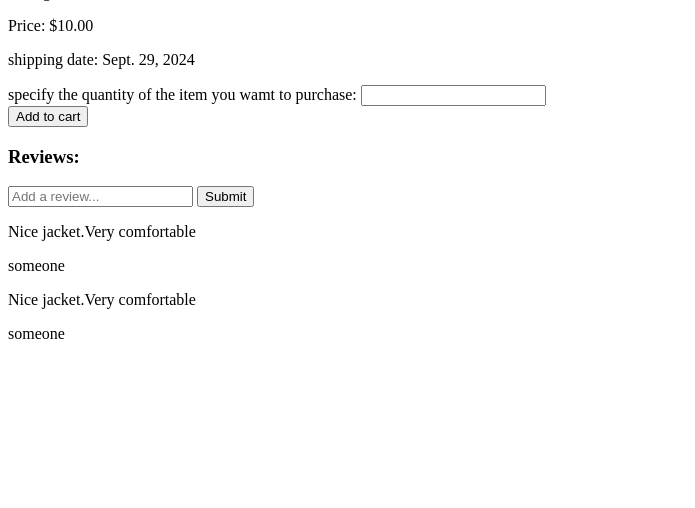
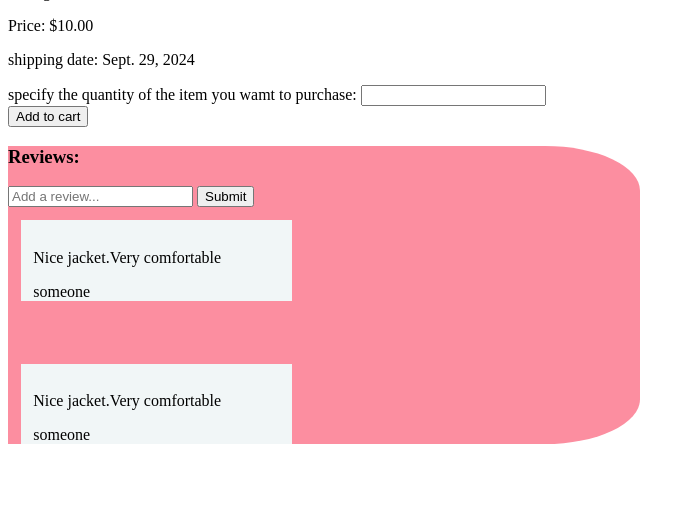
Before and after one commit to SithabileM/shopping, a Django app: page /monde/89 in a window 1280 px wide. Shown: the part 613-1121 px from the top of the page, without its empty margins (0-695 px from the left). Before the commit the page ends 952 px from the top, so only its background shows below. Run offline with Django 5.2, Linux system fonts and the light colour scheme; a user stored in the database is signed in; data comes from the database, SQL or seed files in the repository; both versions use the stored data as it was after the commit.

Commit message:
add style for reviews

```diff
--- a/monde/static/css/single.css
+++ b/monde/static/css/single.css
@@ -0,0 +1,24 @@
+#productImage{
+    width:400px;
+    height:400px;
+}
+
+#Reviews{
+    width: 50%;
+    border-radius: 0 15% 15% 0;
+    background-color: rgb(252, 142, 160);
+    margin-bottom: 5%;
+}
+
+#userReview{
+    padding-top: 2%;
+    padding-left: 2%;
+    margin-left: 2%;
+    background-color: rgb(241, 246, 247);
+    width: 41%;
+    margin-bottom: 10%;
+}
+
+#addReviewInput{
+    margin-bottom: 2%;
+}
--- a/monde/templates/monde/single.html
+++ b/monde/templates/monde/single.html
@@ -1,4 +1,9 @@
 {%extends "monde/layout.html"%}
+
+{%block head%}
+{%load static%}
+<link rel="stylesheet" type="text/css" href="{%static "css/single.css"%}">
+{%endblock%}
 
 {%block body%}
 </form>
@@ -14,7 +19,7 @@
 {%endif%}
 <br>
 
-<img id="product-image" src="{{image.url}}" style="width:400px; height:400px;">
+<img id="productImage" src="{{image.url}}">
 <h2 id="short-description">{{shortDescription}}</h2>
 <pre>{{description}}</pre>
 <p>{{name}}</p>
@@ -36,16 +41,16 @@
     <button type="submit" name="submit">Add to cart</button>
 </form>
 
-    <div>
+    <div id="Reviews">
         <h3> Reviews: </h3>
         <form action="addReview" method="post">
             {%csrf_token%}
-            <input type="text"name="userReview" placeholder="Add a review...">
+            <input id="addReviewInput" type="text"name="userReview" placeholder="Add a review...">
             <input type="hidden" name="clothing" value="{{clothing_id}}">
             <input type="submit">
         </form>
         {%for review in reviews%}
-        <div>
+        <div id="userReview">
         <p> {{ review.review}}</P>
         <p>{{review.user }}</p>
         </div>
```
Also changed, not shown: db.sqlite3.
